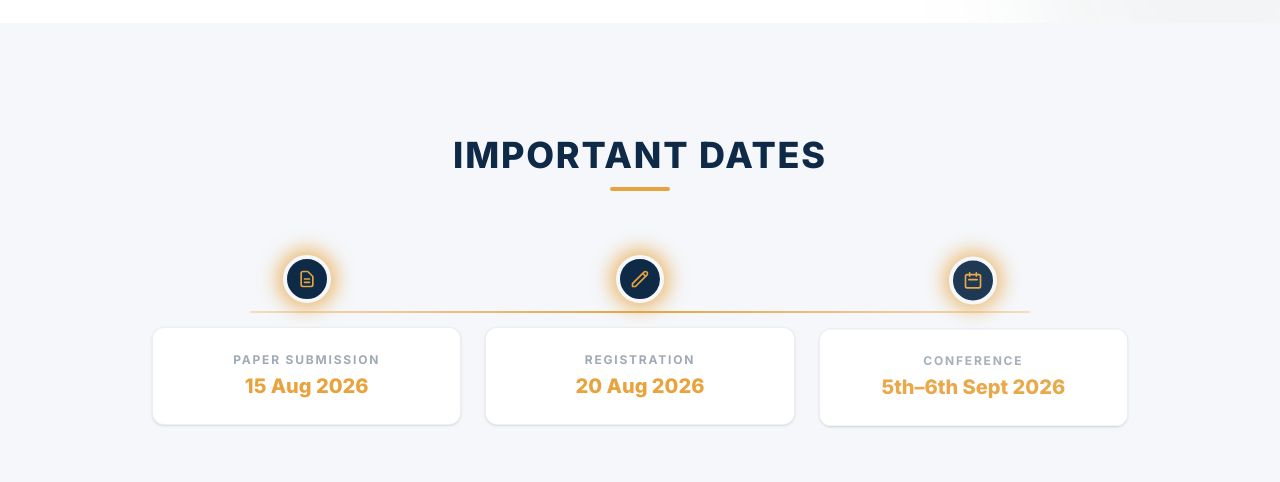
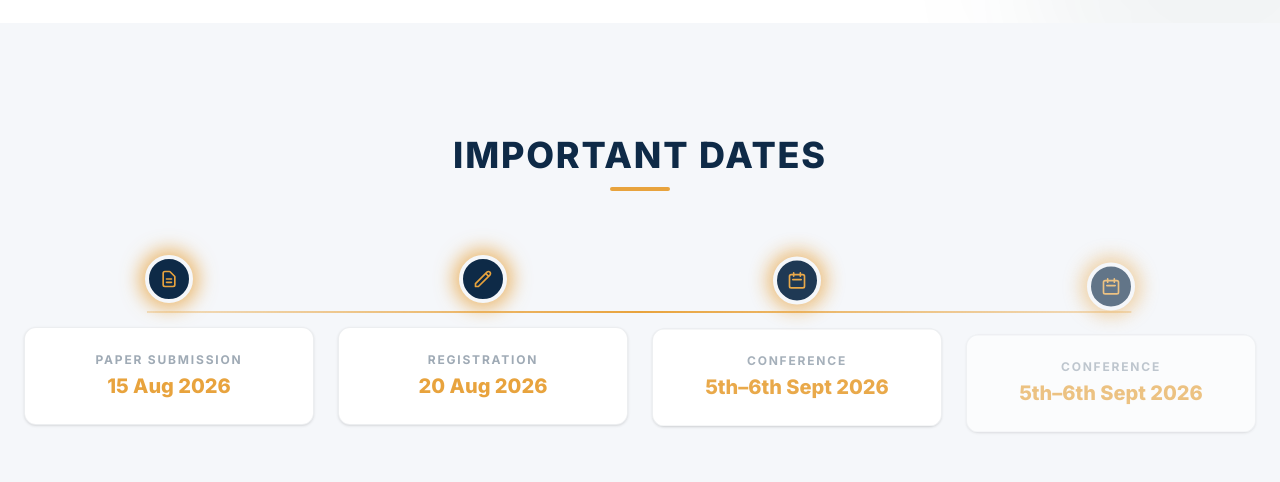
Before and after one commit to SumanMishra2004/smecon-aviksir, a Next.js app: page / in a window 1280 px wide. Shown: the part 4860-5342 px from the top of the page. Built offline with nearby package versions, Linux system fonts and the light colour scheme; no server answers.

Commit message:
date added

```diff
--- a/src/components/ImportantDates.tsx
+++ b/src/components/ImportantDates.tsx
@@ -19,6 +19,11 @@ const DEFAULT_DATES: DateItem[] = [
     date: "5th–6th Sept 2026",
     iconKey: "calendar",
   },
+    {
+    label: "Conference",
+    date: "5th–6th Sept 2026",
+    iconKey: "calendar",
+  }
 ];
 
 function RenderIcon({ iconKey }: { iconKey?: string }) {
@@ -54,7 +59,7 @@ export default function ImportantDates({ data }: ImportantDatesProps) {
 
   return (
     <section id="dates" className="py-20 sm:py-28 bg-bg-light overflow-hidden">
-      <div className="mx-auto max-w-5xl px-4 sm:px-6">
+      <div className="mx-auto max-w-7xl px-4 sm:px-6">
         {/* Heading */}
         <motion.div
           initial={{ opacity: 0, y: 24 }}
@@ -88,7 +93,7 @@ export default function ImportantDates({ data }: ImportantDatesProps) {
             className="sm:hidden absolute top-0 bottom-0 left-6 w-0.5 bg-gradient-to-b from-gold/30 via-gold to-gold/30 origin-top"
           />
 
-          <div className="grid grid-cols-1 sm:grid-cols-3 gap-8 sm:gap-6 relative">
+          <div className="grid grid-cols-1 sm:grid-cols-4 gap-8 sm:gap-6 relative">
             {datesList.map((item, i) => (
               <motion.div
                 key={item.label + i}
```
